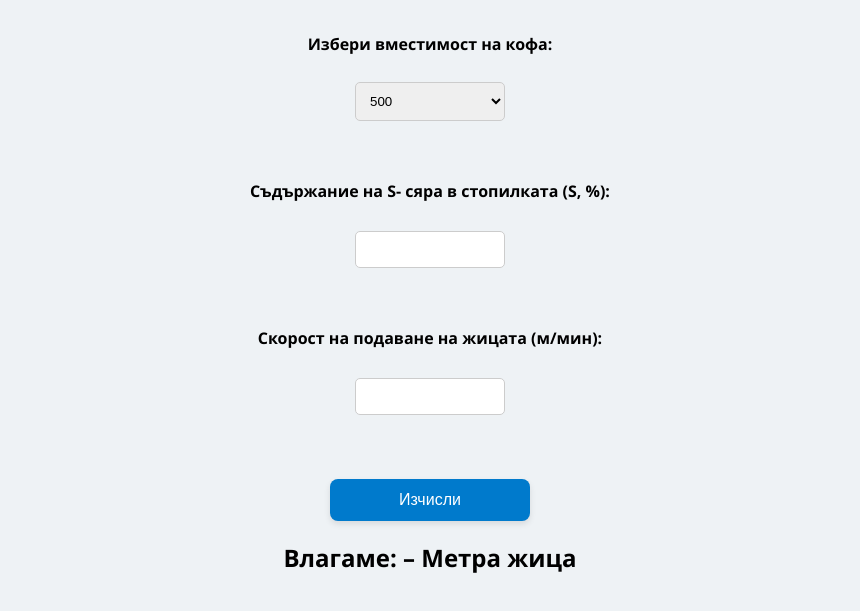
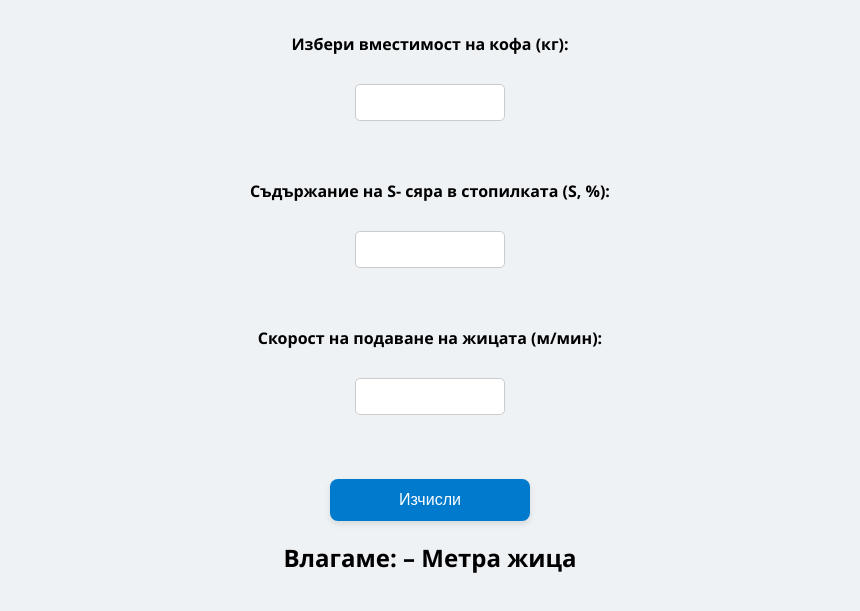
Before and after one commit to ivsko/JS, a plain HTML site: page index.html in a window 1280 px wide. Shown: the part 137-748 px from the top of the page, without its empty margins (210-1070 px from the left). Drawn offline with Linux system fonts and the light colour scheme.

Commit message:
Update index.html

```diff
--- a/index.html
+++ b/index.html
@@ -13,15 +13,9 @@
 
   <h1>Калкулатор за модифициране на метал с жица</h1>
 
-  <label for="m1">Избери вместимост на кофа:</label><br>
-  <select id="m1" >
-  <option value="500">500</option>
-  <option value="700">600</option>
-  <option value="700">680</option>
-  <option value="700">700</option>
-  <option value="700">730</option>
-  <option value="750">750</option>
-  </select><br><br>
+  <label for="m1">Избери вместимост на кофа (кг):</label><br>
+  <input type="number" id="m1" class="positive-only"><br><br>
+
 
 
 
```
